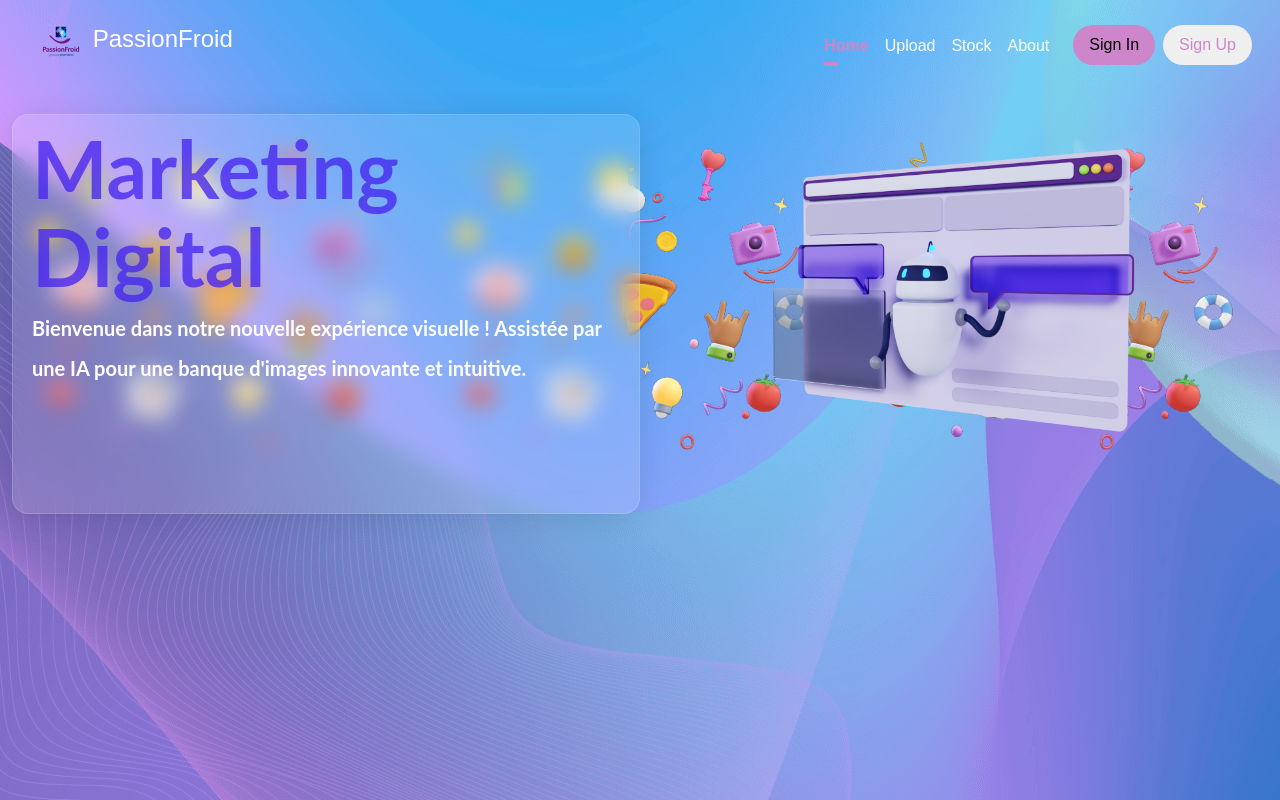
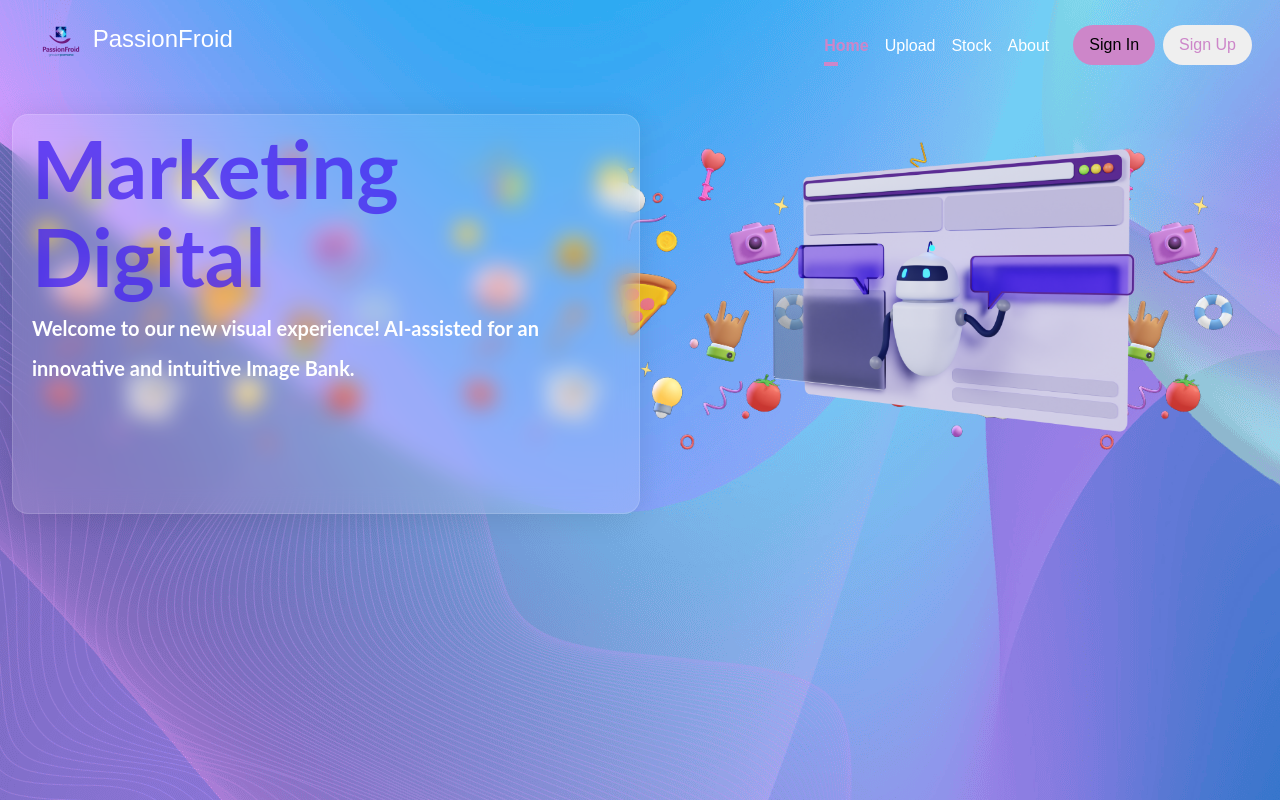
Before and after one commit to fawzibazari/Projet_Pro_final_Azure_Front, an Angular app in the folder front-end/: page /home in a window 1280 px wide. Built offline with nearby package versions, Linux system fonts and the light colour scheme; what ng-rive would draw is missing.

Commit message:
home page fix after merge

```diff
--- a/front-end/src/app/Components/home/home.component.html
+++ b/front-end/src/app/Components/home/home.component.html
@@ -4,8 +4,7 @@
       <div class="home__left col-6">
         <h1 class="home__heading">Marketing <br>Digital</h1>
         <p class="home__paragraph">
-          Bienvenue dans notre nouvelle expérience visuelle ! Assistée par une
-          IA pour une banque d'images innovante et intuitive.
+          Welcome to our new visual experience! AI-assisted for an innovative and intuitive Image Bank.
         </p>
       </div>
       <div class="robot col-6">
```
